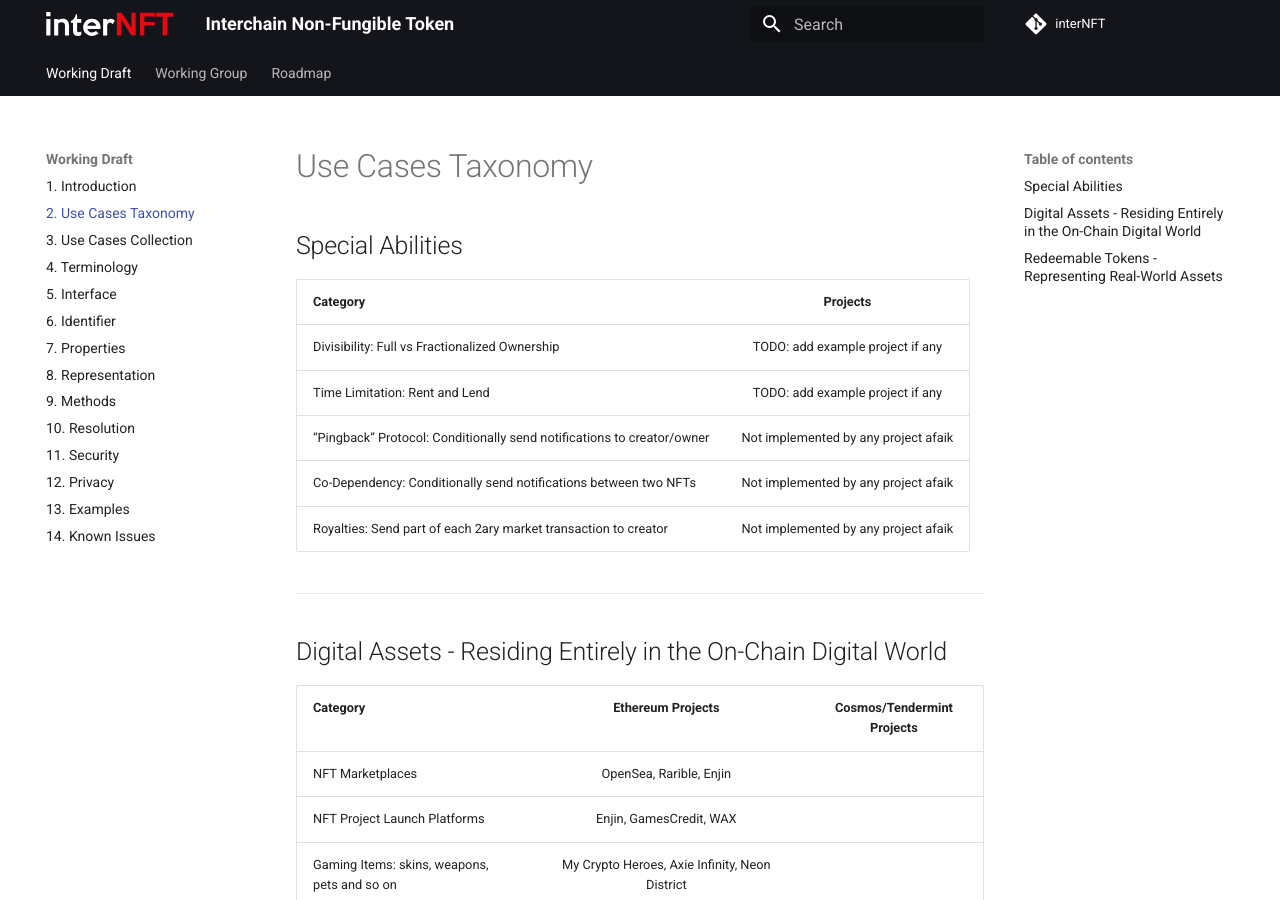
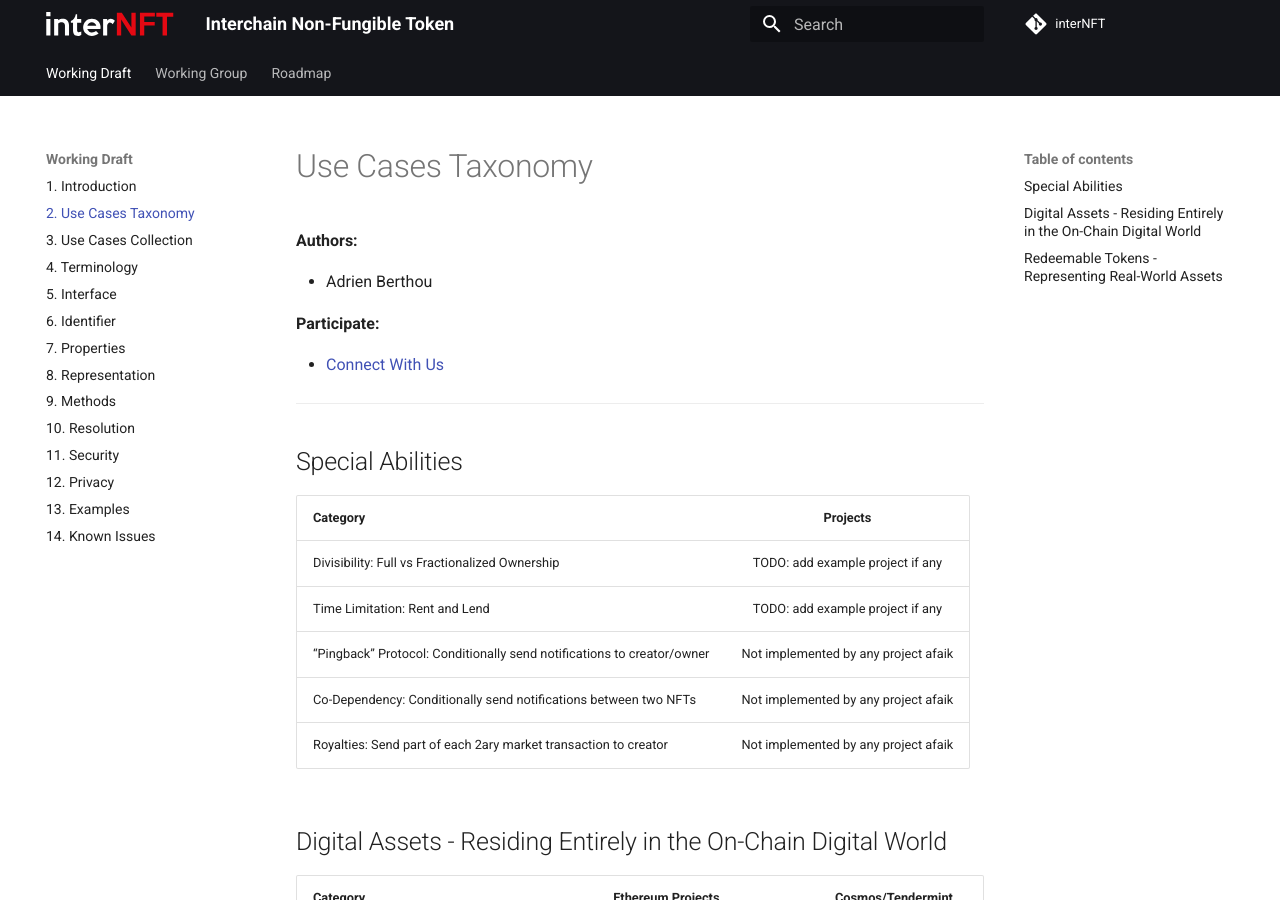
Before and after one commit to interNFT/documentation, an MkDocs documentation site: the page built from markdowns/workingDraft/useCases.md, in a window 1280 px wide and 900 px high. Built offline with MkDocs 1.6.1 and Material for MkDocs 9.7.7, drawn with Linux system fonts in a browser that asks for light colours.

Commit message:
Update useCases.md

```diff
--- a/markdowns/workingDraft/useCases.md
+++ b/markdowns/workingDraft/useCases.md
@@ -1,4 +1,14 @@
 # Use Cases Taxonomy
+
+**Authors:**
+
+* Adrien Berthou
+
+**Participate:**
+
+* [Connect With Us](./workingGroup/gettingInvolved/)
+
+-------
 
 ## Special Abilities
 
@@ -10,7 +20,6 @@
 | Co-Dependency: Conditionally send notifications between two NFTs | Not implemented by any project afaik |
 | Royalties: Send part of each 2ary market transaction to creator | Not implemented by any project afaik |
 
-------
 
 ## Digital Assets - Residing Entirely in the On-Chain Digital World
 
@@ -31,7 +40,6 @@
 | Geolocation: Point Of Interests, Dynamic Location | Foam |
 | Authentication: Non-Custodial Login, Reusable KYC | TODO |
 
-------
 
 ## Redeemable Tokens - Representing Real-World Assets
 
```
